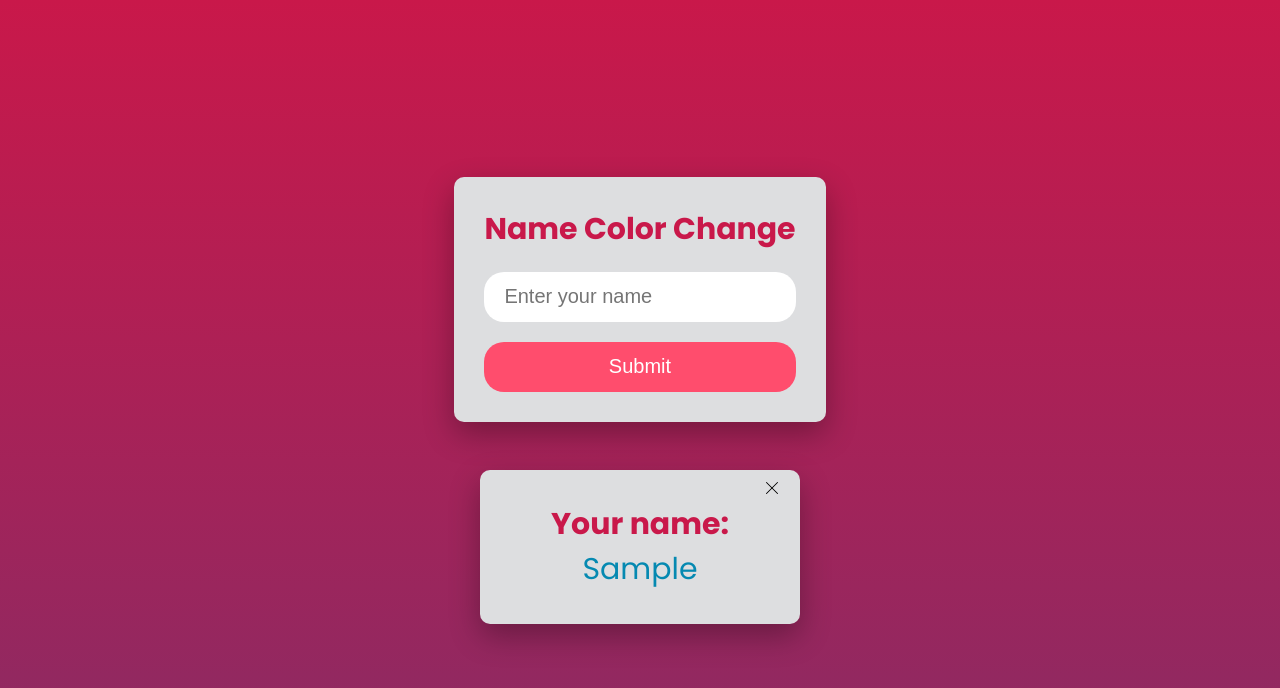
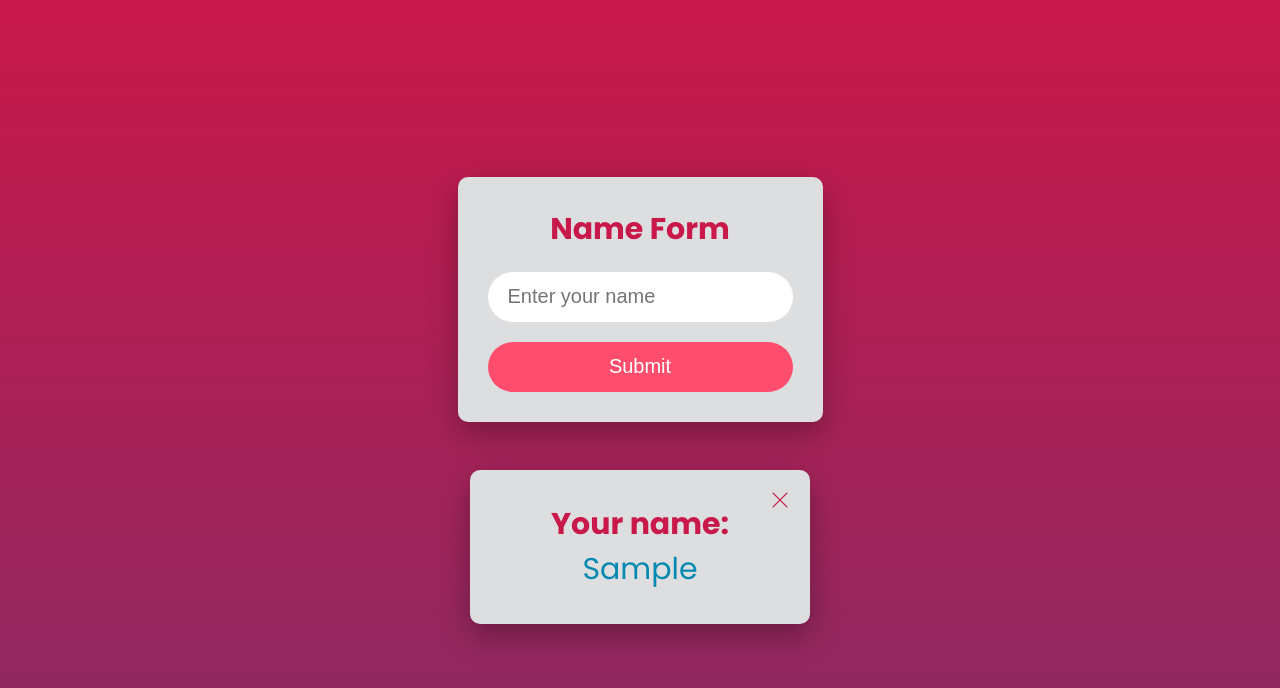
Before and after one commit to khangbeo/name-color-change, a React (Create React App) app: page / in a window 1280 px wide. Both pictures are taken after typing "Sample" into the empty fields and a click on the button "Submit". Shown: the top 688 px of the page. Built offline with nearby package versions, Linux system fonts and the light colour scheme.

Commit message:
4 files modified

```diff
--- a/package.json
+++ b/package.json
@@ -4,7 +4,6 @@
   "version": "0.0.0",
   "private": true,
   "dependencies": {
-    "bootstrap-icons": "^1.8.1",
     "react": "17.0.2",
     "react-dom": "17.0.2"
   },
--- a/src/App.js
+++ b/src/App.js
@@ -12,7 +12,7 @@ export default function App() {
       <form onSubmit={handleSubmit}>
         <div className="input-group">
           <label htmlFor="name" name="name">
-            <h1>Name Color Change</h1>
+            <h1>Name Form</h1>
           </label>
           <input
             type="text"
@@ -28,7 +28,7 @@ export default function App() {
         </div>
       </form>
 
-      {value && (
+      {value.length > 0 && (
         <div className="output-container">
           <button onClick={removeValue} className="btn-delete">
             <CloseIcon />
--- a/src/CloseIcon.js
+++ b/src/CloseIcon.js
@@ -4,10 +4,10 @@ export default function CloseIcon() {
   return (
     <svg
       xmlns="http://www.w3.org/2000/svg"
-      width="16"
-      height="16"
+      width="20"
+      height="20"
       fill="currentColor"
-      class="bi bi-x-lg"
+      className="bi bi-x-lg"
       viewBox="0 0 16 16"
     >
       <path
--- a/src/style.css
+++ b/src/style.css
@@ -60,7 +60,7 @@ button {
   margin: 20px 0 20px 0;
   width: 100%;
   height: 50px;
-  border-radius: 20px;
+  border-radius: 25px;
   border: none;
   background-color: #fff;
   padding: 20px;
@@ -74,7 +74,7 @@ button {
   border-radius: 10px;
   box-shadow: 0px 12px 31px 0px rgba(0, 0, 0, 0.3);
   font-size: 20px;
-  width: 20rem;
+  width: 21.3rem;
   text-align: center;
   white-space: normal;
   word-break: break-word;
@@ -90,7 +90,7 @@ button {
 .btn {
   height: 50px;
   padding: 10px;
-  border-radius: 20px;
+  border-radius: 25px;
   border: none;
   transition: background-color 0.2s ease;
   outline: none;
@@ -107,9 +107,10 @@ button {
   background: none;
   border: none;
   cursor: pointer;
+  right: 20px;
+  top: 20px;
+  color: #c9184a;
   position: absolute;
-  right: 20px;
-  top: 10px;
 }
 
 input:focus {
@@ -121,5 +122,5 @@ input:focus {
 }
 
 .btn-delete:hover {
-  color: #c9184a;
+  color: #a50c37;
 }
```
